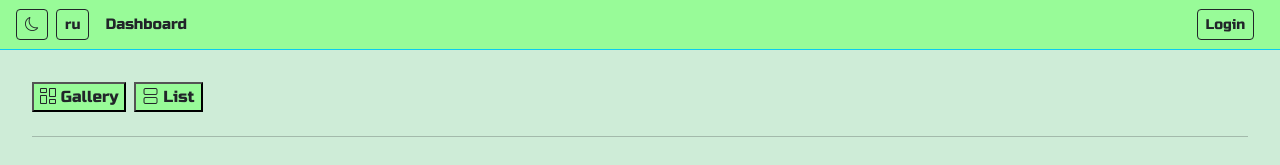
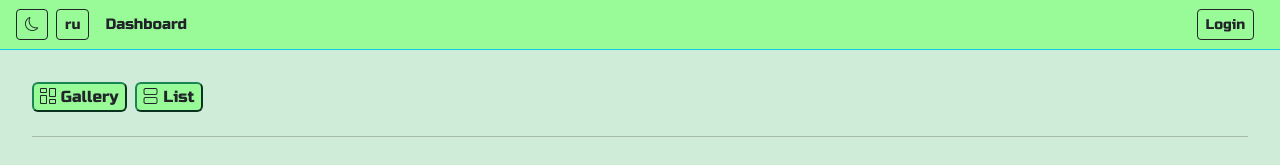
Before and after one commit to Rekhni/customizable_forms_app, a React (Vite) app: page / in a window 1280 px wide. Shown: the top 165 px of the page. Built offline with nearby package versions, Linux system fonts and the light colour scheme; no server answers; a web font is replaced by a local one.

Commit message:
made some modifications in dashboard page

```diff
--- a/src/components/TemplateGrid.jsx
+++ b/src/components/TemplateGrid.jsx
@@ -42,7 +42,7 @@ export function TemplateGrid({ templates, isDark, lang, setMyTemplates, setOther
             gap: "1rem",
           }}
         >
-          <Link to={`/template/${t.id}/preview`} style={{ textDecoration: "none" }}>
+          {isViewGallery && (<Link to={`/template/${t.id}/preview`} style={{ textDecoration: "none" }}>
             <img
               src={t.imageUrl || "https://via.placeholder.com/150"}
               alt={t.title}
@@ -53,12 +53,16 @@ export function TemplateGrid({ templates, isDark, lang, setMyTemplates, setOther
                 borderRadius: "10px",
               }}
             />
-          </Link>
+          </Link>)}
 
           <div style={{ flex: 1 }}>
-            <h4>{t.title || "Untitled Form"}</h4>
-            <p>{t.topic || "Other"}</p>
-            <p>{new Date(t.createdAt).toLocaleDateString()}</p>
+            <div className={`${!isViewGallery ? 'd-flex justify-content-between' : ''}`}>
+              <h4 className={`${isViewGallery ? 'mt-2' : ''}`}>{t.title || "Untitled Form"}</h4>
+              <div className={`${!isViewGallery ? 'd-flex gap-3' : ''}`}>
+                <p>{t.topic || "Other"}</p>
+                <p>{new Date(t.createdAt).toLocaleDateString()}</p>
+              </div>
+            </div>
             <div className="d-flex justify-content-between">
               <Link to={`/template/${t.id}/preview`}>
                 <button className="btn btn-primary">{lang === "en" ? "View" : "Посмотреть"}</button>
--- a/src/pages/Dashboard.jsx
+++ b/src/pages/Dashboard.jsx
@@ -56,16 +56,16 @@ export default function Dashboard({ isDark, lang }) {
     <div className={`${isDark ? 'text-white' : 'text-dark'}`} style={{ padding: '2rem' }}>
       <div className="d-flex gap-2 mb-3">
         <button
-          className={`${isDark ? 'text-white dark-mode' : 'text-dark light-mode'}`}
+          className={`${isDark ? 'text-white dark-mode' : 'text-dark light-mode'} rounded border-success`}
           onClick={() => setIsViewGallery(true)}
         >
-          <i className="bi bi-columns-gap"></i> Gallery
+          <i className="bi bi-columns-gap"></i> {lang==='en' ? 'Gallery' : 'Галерея'}
         </button>
         <button
-          className={`${isDark ? 'text-white dark-mode' : 'text-dark light-mode'}`}
+          className={`${isDark ? 'text-white dark-mode' : 'text-dark light-mode'} rounded border-success`}
           onClick={() => setIsViewGallery(false)}
         >
-          <i className="bi bi-view-stacked"></i> List
+          <i className="bi bi-view-stacked"></i> {lang==='en' ? 'List' : 'Список'}
         </button>
       </div>
 
```
